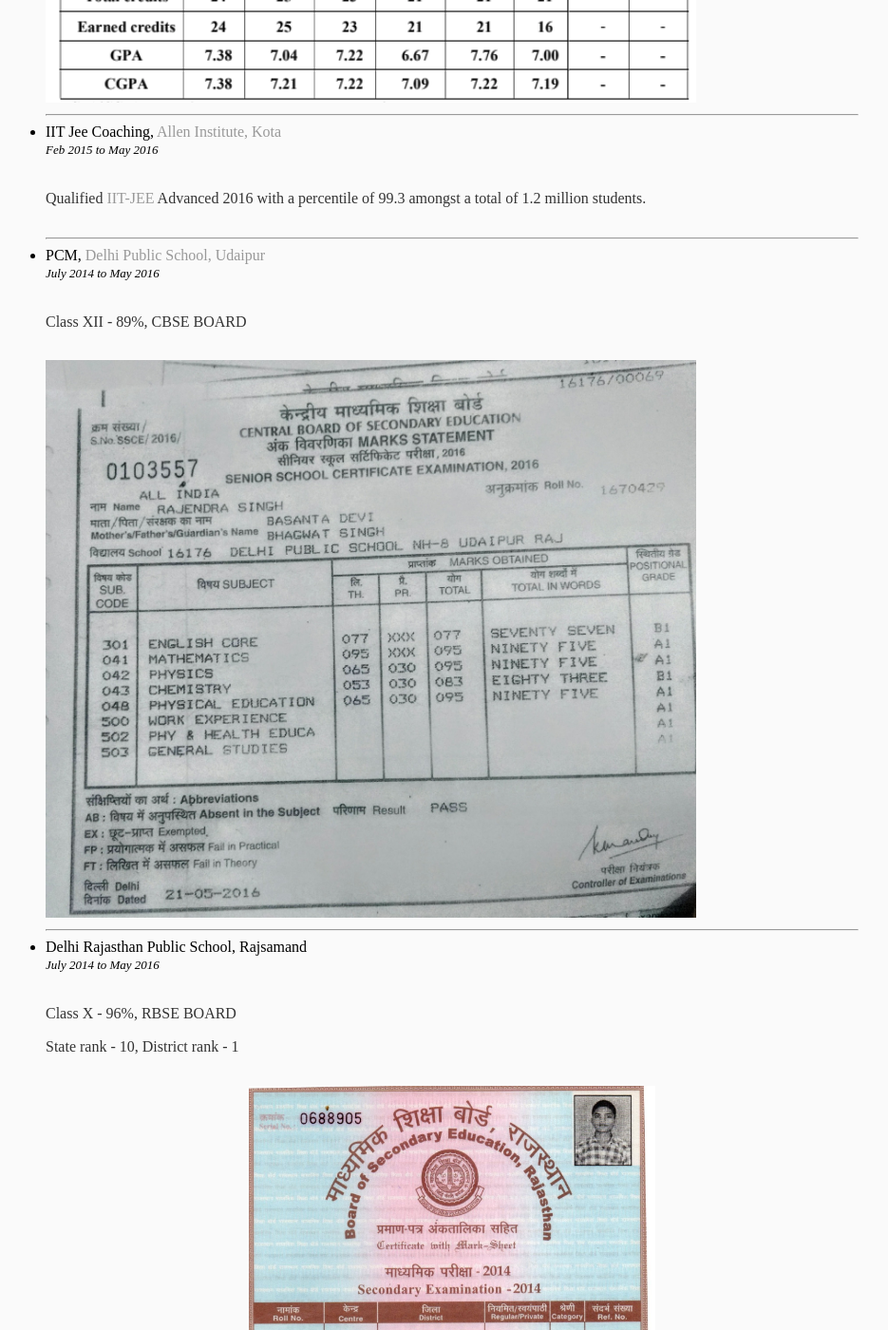
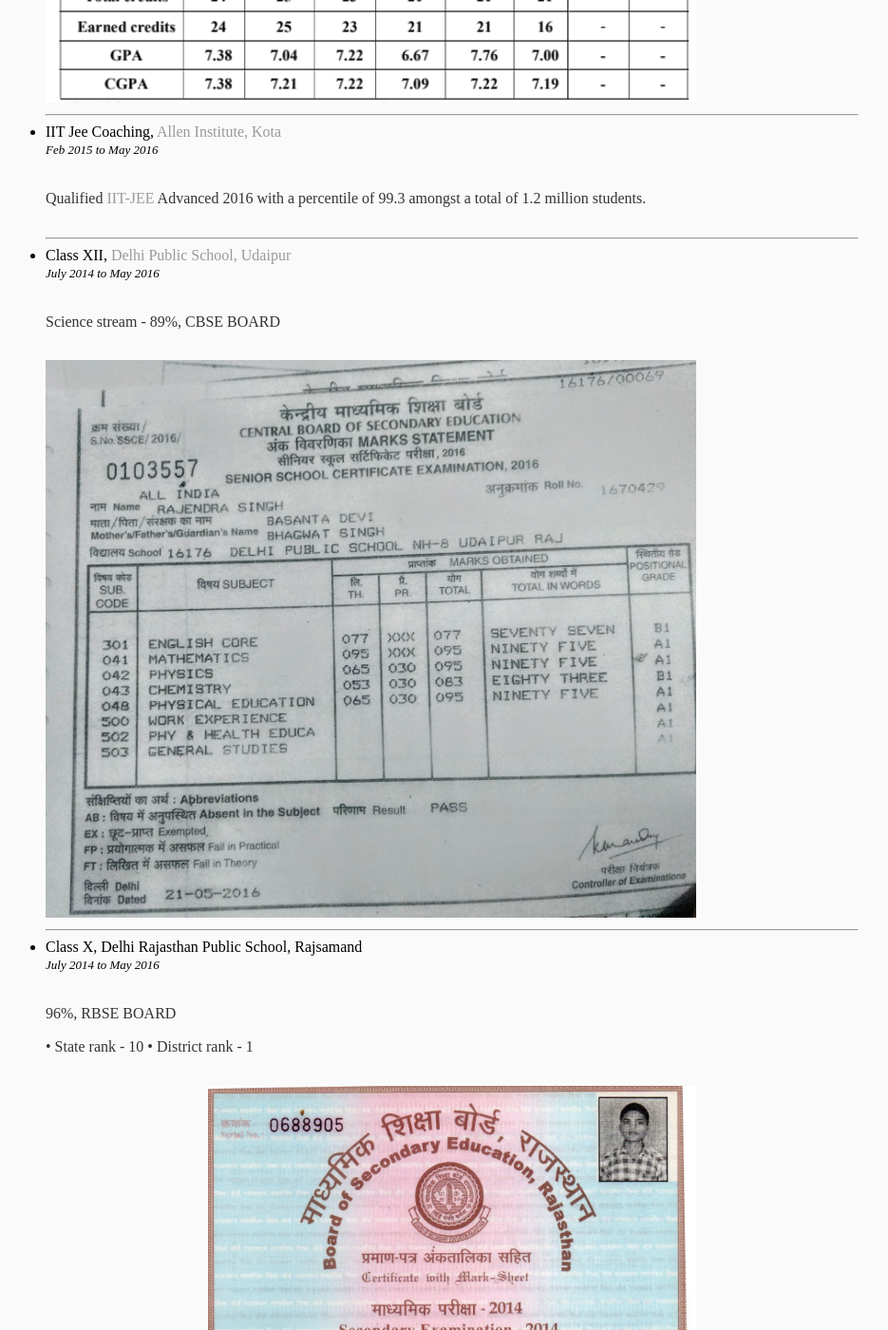
Before and after one commit to iamrajee/iamrajee.github.io, a Jekyll site: the page built from education/index.html, in a window 1280 px wide and 1400 px high, scrolled down 390 px. Shown: the whole window at 95% size, without its empty margins (184-1119 px from the left). Built offline with Jekyll 4.4.1, drawn with Linux system fonts in a browser that asks for light colours.

Commit message:
Update index.html

```diff
--- a/education/index.html
+++ b/education/index.html
@@ -16,17 +16,17 @@
 		<p><font size="3">Qualified <a href="https://en.wikipedia.org/wiki/Joint_Entrance_Examination">IIT-JEE</a> Advanced 2016 with a percentile of 99.3 amongst a total of 1.2 million students.</font></p>
     		<hr/>
 
-    		<li>PCM, <a href="http://www.dpsudaipur.com/ProgramFiles/Login/HomePage.aspx">Delhi Public School, Udaipur</a></li>
+    		<li>Class XII, <a href="http://www.dpsudaipur.com/ProgramFiles/Login/HomePage.aspx">Delhi Public School, Udaipur</a></li>
 		<font size="2"><em>July 2014 to May 2016</em></font>
-		<p><font size="3">Class XII - 89%, CBSE BOARD</font></p>
+		<p><font size="3">Science stream - 89%, CBSE BOARD</font></p>
 		<img src="images/12.jpg" style='height: 80%; width: 80%; object-fit: contain'/>
     		<hr/>
 
-    		<li>Delhi Rajasthan Public School, Rajsamand</li>
+    		<li>Class X, Delhi Rajasthan Public School, Rajsamand</li>
 		<font size="2"><em>July 2014 to May 2016</em></font>
-		<p><font size="3">Class X - 96%, RBSE BOARD<br/>
-    		State rank - 10,	District rank - 1</font></p>
-		<center><img src="images/10.jpg" style='height: 50%; width: 50%; object-fit: contain'/></center>
+		<p><font size="3">96%, RBSE BOARD<br/>
+    		• State rank - 10	• District rank - 1</font></p>
+		<center><img src="images/10.jpg" style='height: 60%; width: 60%; object-fit: contain'/></center>
 
 	</ul>
 </div><!-- /.blurb -->
```
